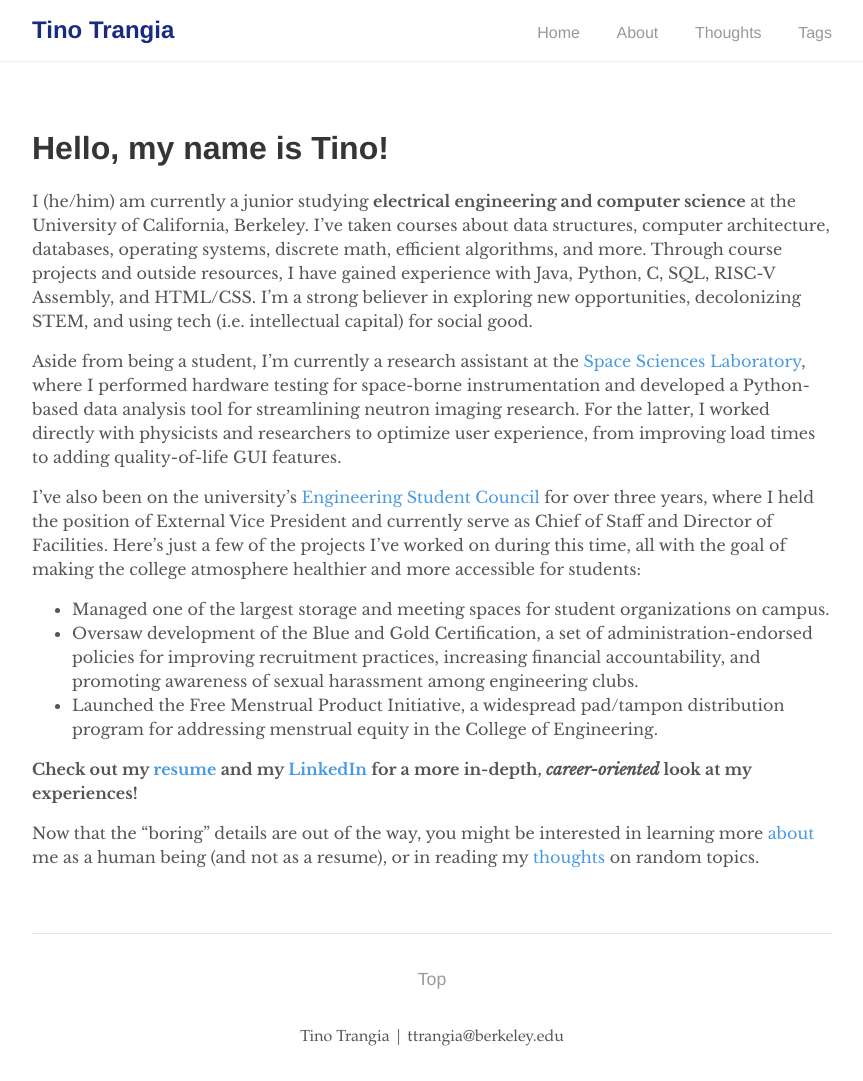
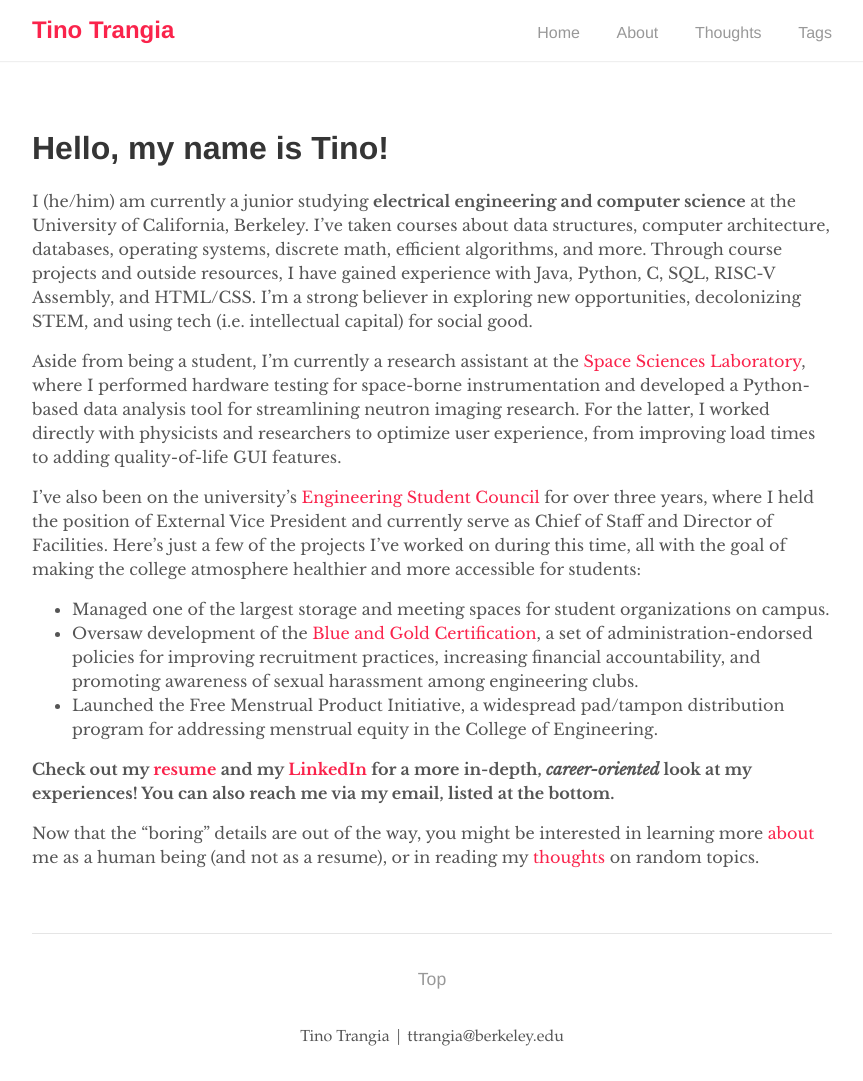
Before and after one commit to ttrangia/csh195-tino, a Jekyll site: the page built from index.markdown, in a window 1280 px wide. Shown: the whole page, without its empty margins (208-1071 px from the left). Built offline with Jekyll 4.4.1, drawn with Linux system fonts in a browser that asks for light colours; our own code applies the rules of GitHub Pages for plain Markdown files.

Commit message:
color change

```diff
--- a/_posts/2021-12-28-edtech.markdown
+++ b/_posts/2021-12-28-edtech.markdown
@@ -14,7 +14,7 @@ My parents couldn't comprehend why I did so poorly. They yelled at me on the car
 
 And so, I was on my own. Weighed down by social anxiety and limited fluency, I wasn't comfortable reaching out to teachers for help. My parents expected me to be self-sufficient and make do with the few educational resources that I had.
 
-One of those resources turned out to be vital in building me into the student that I am today. Every Saturday, my mom would take me to the local public library. It was messy, stuffy, and filled with decade-old equipment, but it was a privilege nonetheless. In between the gray shelves, I found the key to honing my reading skills, itching my scientific curiosities, and developing into a life-long learner. From scratched CDs and CRT monitors, I had access to learning games and English programs, something that lead to my appreciation of technology today. Without access to these resources, I would not be the eager leaner that I am now.
+One of those resources turned out to be vital in building me into the student that I am today. Every Saturday, my mom would take me to the local public library. It was messy, stuffy, and filled with decade-old equipment, but it was a privilege nonetheless. In between the gray shelves, I found the key to honing my reading skills, itching my scientific curiosities, and developing into a life-long learner. Using scratched CDs and CRT monitors, I had access to learning games and English programs, something that lead to my appreciation of technology today. Without access to these resources, I would not be the eager leaner that I am now.
 
 ### Empowerment
 
--- a/_sass/tale/_base.scss
+++ b/_sass/tale/_base.scss
@@ -36,8 +36,14 @@ h6 {
 }
 
 a {
-  color: $blue;
+  @include transition(all .2s ease-out);
+  color: $accent-color;
   text-decoration: none;
+
+  &:hover,
+    &:focus {
+      opacity: .8;
+    }
 }
 
 blockquote {
--- a/_sass/tale/_layout.scss
+++ b/_sass/tale/_layout.scss
@@ -24,7 +24,7 @@ footer,
   }
 
   &-title {
-    @include transition(all .2s ease-out);
+    @include transition(all .4s ease-out);
     color: $accent-color;
     display: inline-block;
     margin: 0;
@@ -44,7 +44,7 @@ footer,
   }
 
   li {
-    @include transition(all .2s ease-out);
+    @include transition(all .4s ease-out);
     color: $default-color;
     display: inline-block;
     opacity: .6;
--- a/_sass/tale/_variables.scss
+++ b/_sass/tale/_variables.scss
@@ -9,7 +9,7 @@ $white: #fff !default;
 $blue: #4a9ae1 !default;
 $shadow-color: rgba(0, 0, 0, .2) !default;
 $code-color: #bf616a !default;
-$accent-color: #192a81 !default;
+$accent-color: rgba(250, 35, 75, 1) !default;
 
 // Fonts
 $serif-primary: 'Libre Baskerville', 'Times New Roman', Times, serif !default;
--- a/index.markdown
+++ b/index.markdown
@@ -11,9 +11,9 @@ Aside from being a student, I'm currently a research assistant at the [Space Sci
 I've also been on the university's [Engineering Student Council](https://esc.berkeley.edu) for over three years, where I held the position of External Vice President and currently serve as Chief of Staff and Director of Facilities. Here's just a few of the projects I've worked on during this time, all with the goal of making the college atmosphere healthier and more accessible for students:
 
 * Managed one of the largest storage and meeting spaces for student organizations on campus.
-* Oversaw development of the Blue and Gold Certification, a set of administration-endorsed policies for improving recruitment practices, increasing financial accountability, and promoting awareness of sexual harassment among engineering clubs.
+* Oversaw development of the [Blue and Gold Certification](https://engineering.berkeley.edu/students/student-life/teams-and-organizations/), a set of administration-endorsed policies for improving recruitment practices, increasing financial accountability, and promoting awareness of sexual harassment among engineering clubs.
 * Launched the Free Menstrual Product Initiative, a widespread pad/tampon distribution program for addressing menstrual equity in the College of Engineering.
 
-**Check out my [resume](https://drive.google.com/file/d/1Sg-4LT9M7CDF3JWYTTzp8fpPXV1_oGSP/view?usp=sharing) and my [LinkedIn](https://www.linkedin.com/in/ttrangia/) for a more in-depth, _career-oriented_ look at my experiences!**
+**Check out my [resume](https://drive.google.com/file/d/1Sg-4LT9M7CDF3JWYTTzp8fpPXV1_oGSP/view?usp=sharing) and my [LinkedIn](https://www.linkedin.com/in/ttrangia/) for a more in-depth, _career-oriented_ look at my experiences! You can also reach me via my email, listed at the bottom.**
 
 Now that the "boring" details are out of the way, you might be interested in learning more [about](https://www.tinotrangia.com/about/) me as a human being (and not as a resume), or in reading my [thoughts](https://www.tinotrangia.com/_pages/) on random topics.
```
